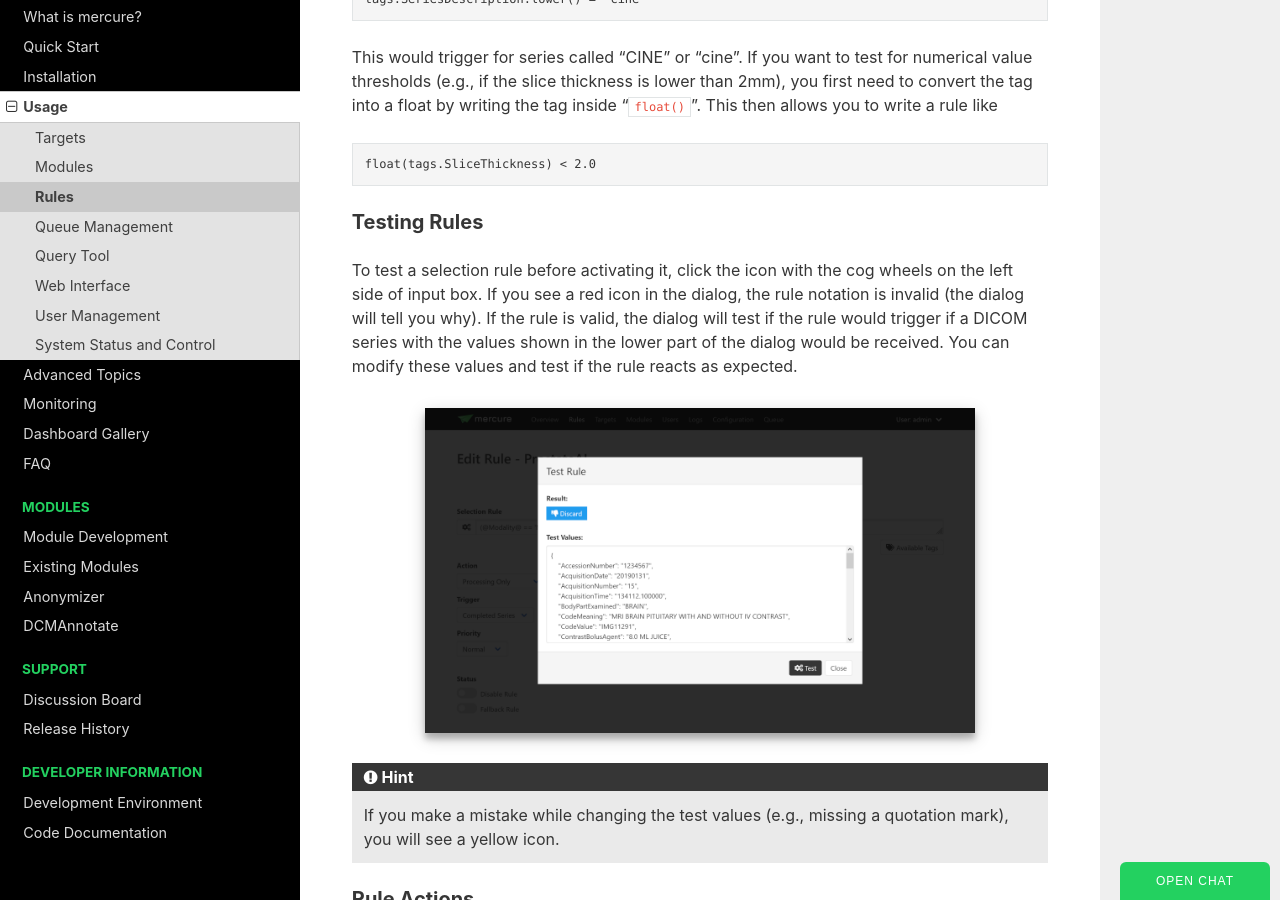
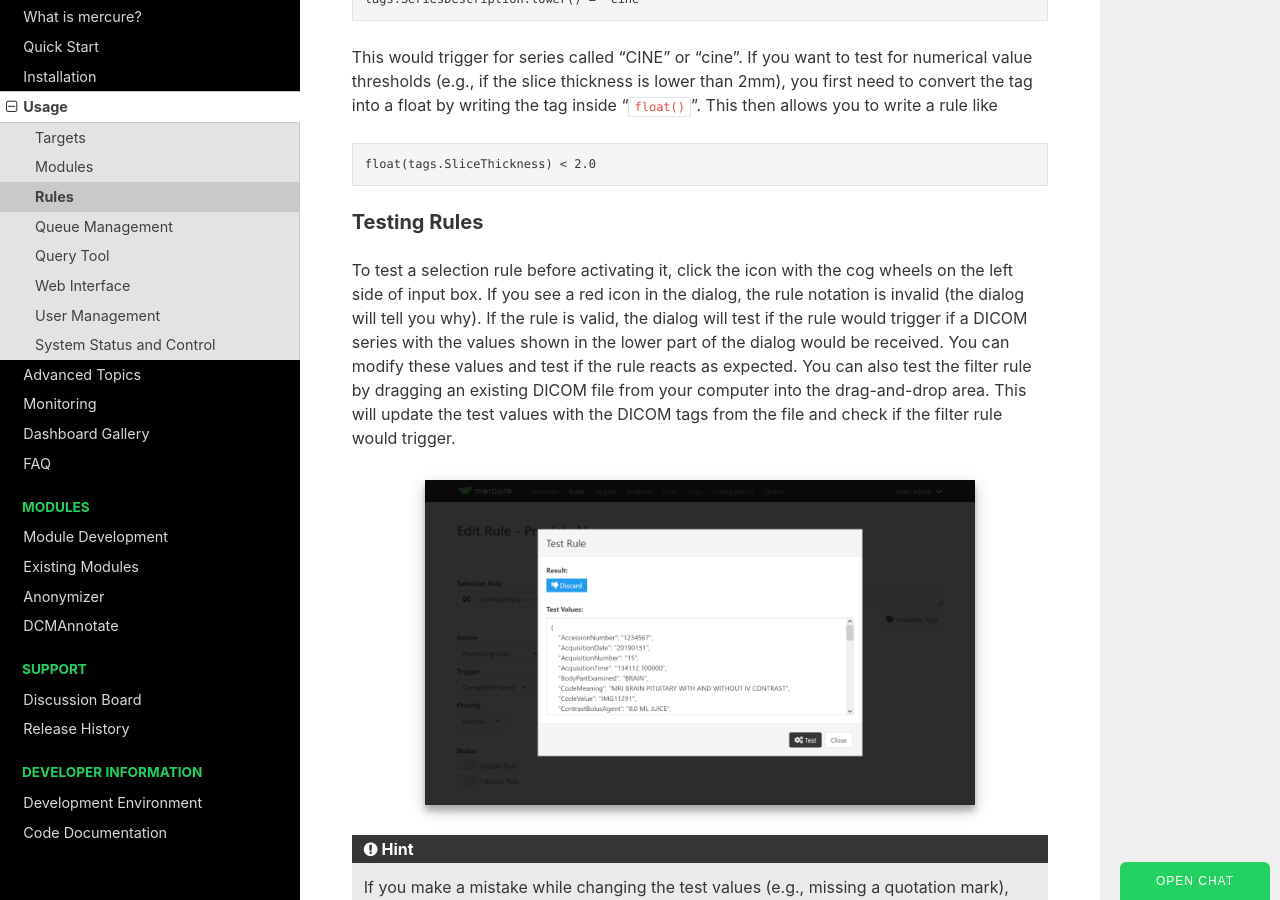
Before and after one commit to mercure-imaging/mercure, a Sphinx documentation site: the page built from docs/usage/rules.rst, in a window 1280 px wide and 900 px high, scrolled down 2261 px. Built offline with Sphinx 7.4.7 and the Read the Docs theme 3.1.0, drawn with Linux system fonts in a browser that asks for light colours; some of the changed text lies outside the part shown.

```diff
--- a/docs/usage/rules.rst
+++ b/docs/usage/rules.rst
@@ -11,7 +11,7 @@ After you have configured your targets and processing modules, you can define ru
 
 It is not necessary to stop mercure services while defining new rules. The mercure service modules will automatically reload the new configuration when a rule has been added or modified. Click the "Add" button to create a new rule, or click on any of the existing rules and select "Edit" to modify it.
 
-Filtering tab
+Filtering Tab
 ~~~~~~~~~~~~~
 
 All rules are evaluated whenever a new DICOM series has been received. The rules can use a set of DICOM tags extracted from the incoming DICOM files. To see the full list of DICOM tags available for writing rules, click the "Available Tags" button.
@@ -56,7 +56,7 @@ This would trigger for series called "CINE" or "cine". If you want to test for n
 Testing Rules
 ^^^^^^^^^^^^^
 
-To test a selection rule before activating it, click the icon with the cog wheels on the left side of input box. If you see a red icon in the dialog, the rule notation is invalid (the dialog will tell you why). If the rule is valid, the dialog will test if the rule would trigger if a DICOM series with the values shown in the lower part of the dialog would be received. You can modify these values and test if the rule reacts as expected.
+To test a selection rule before activating it, click the icon with the cog wheels on the left side of input box. If you see a red icon in the dialog, the rule notation is invalid (the dialog will tell you why). If the rule is valid, the dialog will test if the rule would trigger if a DICOM series with the values shown in the lower part of the dialog would be received. You can modify these values and test if the rule reacts as expected. You can also test the filter rule by dragging an existing DICOM file from your computer into the drag-and-drop area. This will update the test values with the DICOM tags from the file and check if the filter rule would trigger.
 
 .. image:: /images/ui/rules/test.png
    :width: 550px
@@ -87,7 +87,6 @@ Rule Triggers
 
 The Trigger control allows selecting when the action should be triggered.
 
-
 If **Completed Series** is selected, mercure executes the action when a DICOM series has been received for which the rule evaluates to ``True``. If multiple series from a patient study are received, these series are evaluated separately, and may trigger the same, different, or no rules.
 
 If **Completed Study** is selected, all series for a given study are evaluated together. For example, an AI-based analysis algorithm might require multiple series with different contrast. On selection, an additional control **Completion Criteria** will appear, which allows selecting when the study should considered complete. Rules with this trigger are only evaluated when the study appears to be complete, and all the series will be routed or processed together.
@@ -97,7 +96,7 @@ If **Completed Study** is selected, all series for a given study are evaluated t
    :align: center
    :class: border
 
-If **List Series Received** is selected, Mercure evaluates whether the study is complete based on whether specific series have been received using the ``SeriesDescription`` dicom tag. Here is an example expression that will consider the study complete if it receives a series with a ``SeriesDescription`` which contains "Axial T2" and another series that has either "SAG T1 GRE" or "Sag T1 TSE":
+If **List Series Received** is selected, Mercure evaluates whether the study is complete based on whether specific series have been received using the ``SeriesDescription`` DICOM tag. Here is an example expression that will consider the study complete if it receives a series with a ``SeriesDescription`` which contains "Axial T2" and another series that has either "SAG T1 GRE" or "Sag T1 TSE":
 
 ::
 
@@ -114,7 +113,7 @@ If the Priority control is set to "Urgent", corresponding series or studies will
 
 Rules can be temporarily disabled by toggling the "Disable Rule" switch. In this case, the rule appears in grayed-out color in the rule list and it will be ignored during processing. By clicking the "Fallback Rule" switch, the current rule will be applied to all DICOM series for which no other rules have triggered. This allows defining a "default" rule.
 
-Processing tab
+Processing Tab
 ~~~~~~~~~~~~~~
 
 For rules involving processing, the "Processing" tab can be used to select one or multiple processing modules. To add a module, select it in the dropdown box and press the "+" button to add it to the end of the module list. Each module will be executed in order, left to right. Generally, the output of each module will be used as the input for the next.
@@ -132,7 +131,7 @@ When selecting the "Retain input images" switch, the module chain will output bo
 
 .. important:: The "Retain input images" option must not be used with modules that should remove confidential information from the data, such as DICOM anonymization modules.
 
-Routing tab
+Routing Tab
 ~~~~~~~~~~~
 
 For rules with dispatching, the "Routing" tab can be used to select the target(s) to which the DICOMs should be dispatched after finishing any processing modules.
@@ -142,7 +141,7 @@ For rules with dispatching, the "Routing" tab can be used to select the target(s
    :align: center
    :class: border
 
-Notification tab
+Notification Tab
 ~~~~~~~~~~~~~~~~
 
 The "Notification" tab allows configuring webhook calls and emails that can be triggered at various points after a study has been received.
@@ -166,7 +165,7 @@ The "Email Body" works much the same way as the "Webhook Body". Select "HTML Con
 
 If either the email address or webhook url is blank, notifications will not be sent via that modality.
 
-Information tab
+Information Tab
 ~~~~~~~~~~~~~~~
 
 The "Information" tab can be used to document the rule. The purpose of the rule can be written as free-text into the Comment field, and an email address can be written into the Contact field, so that it can be looked up at a later time why the rule was defined and who requested it. It is also possible to add tag attributes to the rule. These tags are not yet used for anything else, but might be used in future versions of mercure for filtering purpose and access control.
```
Also changed, not shown: docs/usage/queue.rst (+4 -6 lines), 1 other file.
